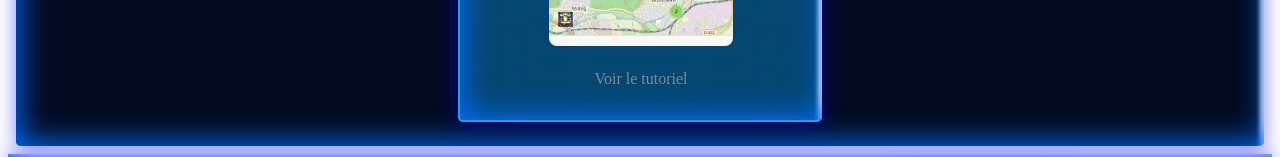
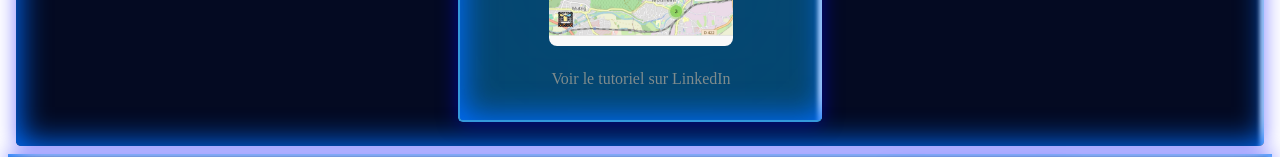
Before and after one commit to Chrstn67/christian-humbert-portfolio, a React (Vite) app: page / in a window 1280 px wide. Shown: the part 4525-4682 px from the top of the page. Built offline with nearby package versions, Linux system fonts and the light colour scheme.

Commit message:
modif intitulé lien articles

```diff
--- a/src/components/Veille/Articles/Articles.jsx
+++ b/src/components/Veille/Articles/Articles.jsx
@@ -30,7 +30,7 @@ const Articles = () => {
                 alt={`Image de ${tutorial.title}`}
                 className="description"
               />
-              <p>Voir le tutoriel</p>
+              <p>Voir le tutoriel sur LinkedIn</p>
             </div>
           </a>
         ))}
```
